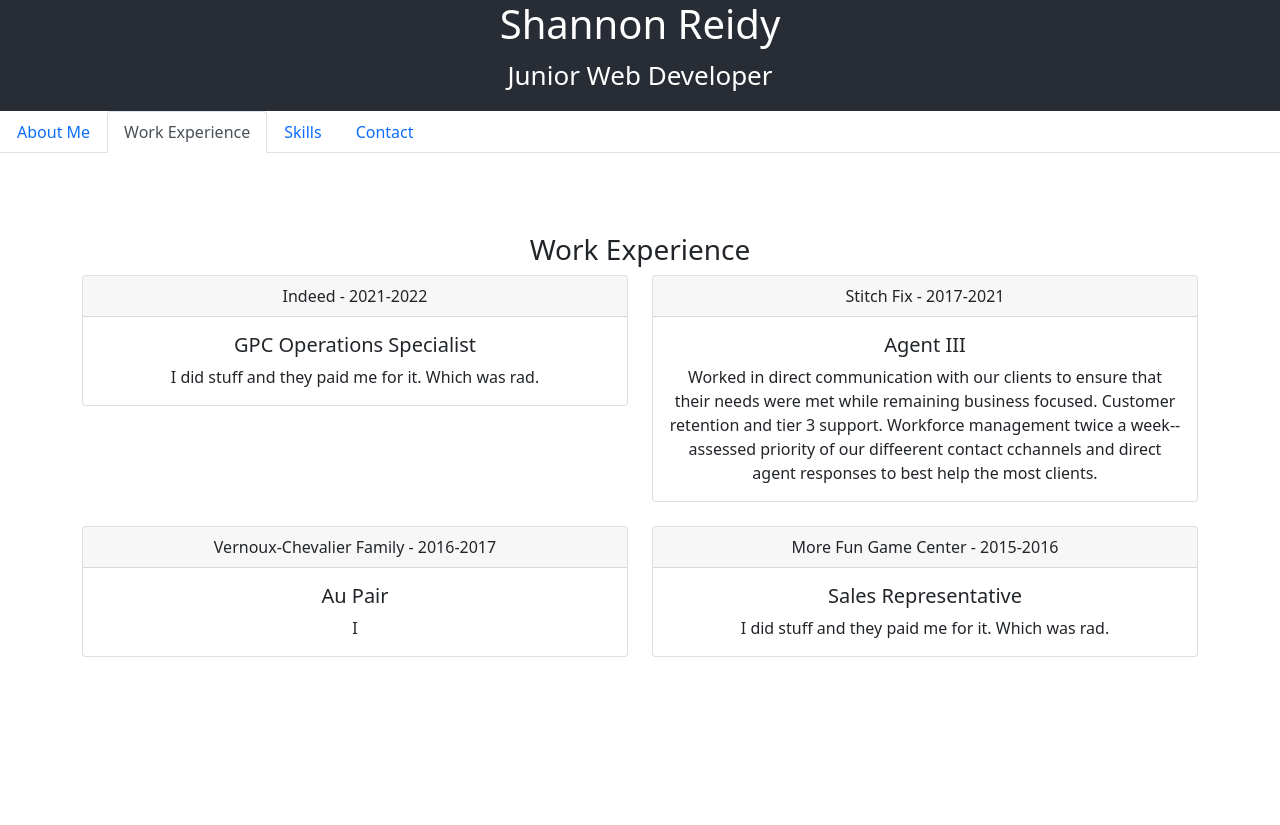
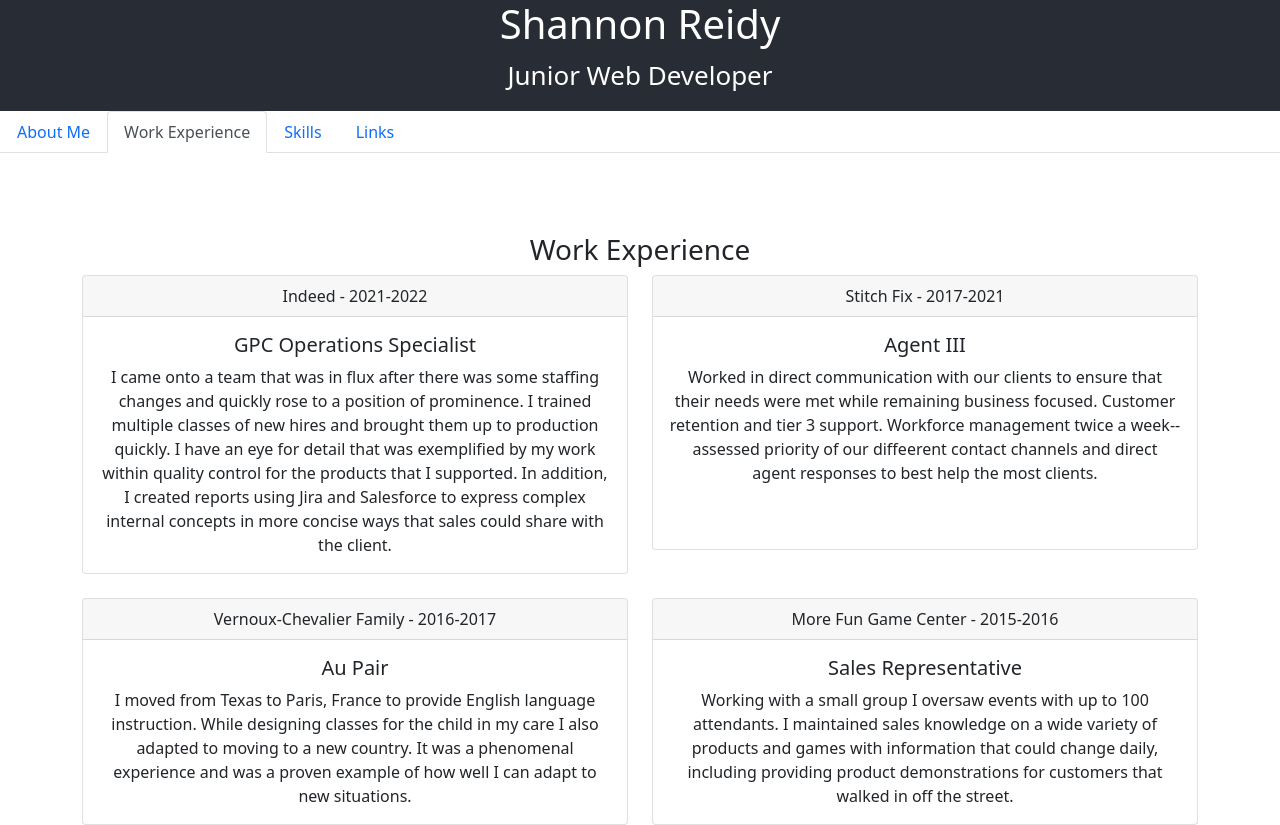
Before and after one commit to FlanaganReidy/FlanaganReidy.github.io, a React (Create React App) app: page / in a window 1280 px wide. Both pictures are taken after a click on the tab "Work Experience". Before the commit the page ends 800 px from the top, so only its background shows below. Built offline with nearby package versions, Linux system fonts and the light colour scheme.

Commit message:
profile and work experience added

```diff
--- a/public/index.html
+++ b/public/index.html
@@ -7,7 +7,7 @@
     <meta name="theme-color" content="#000000" />
     <meta
       name="description"
-      content="Web site created using create-react-app"
+      content="Personal website"
     />
     <link rel="apple-touch-icon" href="%PUBLIC_URL%/logo192.png" />
     <!--
@@ -24,7 +24,7 @@
       work correctly both with client-side routing and a non-root public URL.
       Learn how to configure a non-root public URL by running `npm run build`.
     -->
-    <title>React App</title>
+    <title>Shannon Reidy</title>
   </head>
   <body>
     <noscript>You need to enable JavaScript to run this app.</noscript>
--- a/src/App.js
+++ b/src/App.js
@@ -20,7 +20,7 @@ function App() {
           <Tab eventKey="skills" title="Skills">
           <Skills />
           </Tab>
-          <Tab eventKey="contact" title="Contact">
+          <Tab eventKey="links" title="Links">
         </Tab>
       </Tabs>
 
--- a/src/Header.js
+++ b/src/Header.js
@@ -2,6 +2,7 @@ import logo from './logo.svg';
 import {Row, Col} from 'react-bootstrap';
 function Header(){
     return (
+
         <header className="App-header">
             <Row>
             <h1>Shannon Reidy</h1>
--- a/src/Profile.js
+++ b/src/Profile.js
@@ -10,10 +10,16 @@ function Profile(){
                 <Col>
                     <h3>
                         Who am I?
-                        </h3>
+                    </h3>
+                    <br />
+
+                    <p>
+                        My name is Shannon Reidy and I'm a Junior Web Developer from Austin, Texas. <br /> <br /> In my work history I've worn many different hats, working in operations and customer service while persuing my dream of web development I've learned how to adapt and grow to rise to any challenge that's in front of me. <br /> <br /> In my personal life, I have a deep love of game design and fiction writing. I like to apply my love of puzzle solving to the work that I do. I want to share my passion with everyone and I bring this energy to everything that I do.
+
+                    </p>
                 </Col>
                 <Col>
-                    <Image src={profilepic} rounded="true" alt="It's me!" className="profilePic"/>
+                    <Image src={profilepic} rounded alt="It's me!" className="profilePic"/>
                 </Col>
 
             </Row>
--- a/src/Work.js
+++ b/src/Work.js
@@ -11,7 +11,7 @@ function Work (){
                 <Card.Body>
                     <Card.Title>GPC Operations Specialist</Card.Title>
                     <Card.Text>
-                        I did stuff and they paid me for it. Which was rad.
+                        I came onto a team that was in flux after there was some staffing changes and quickly rose to a position of prominence. I trained multiple classes of new hires and brought them up to production quickly. I have an eye for detail that was exemplified by my work within quality control for the products that I supported. In addition, I created reports using Jira and Salesforce to express complex internal concepts in more concise ways that sales could share with the client.
                     </Card.Text>
                 </Card.Body>
             </Card>
@@ -21,10 +21,10 @@ function Work (){
                 <Card.Body>
                     <Card.Title>Agent III</Card.Title>
                     <Card.Text>
-                        Worked in direct communication with our clients to ensure that their needs
-                        were met while remaining business focused. Customer retention and tier 3
-                        support. Workforce management twice a week--assessed priority of our diffeerent
-                        contact cchannels and direct agent responses to best help the most clients.
+                        Worked in direct communication with our clients to ensure that their needs were met while remaining business focused. Customer retention and tier 3 support. Workforce management twice a week--assessed priority of our diffeerent contact channels and direct agent responses to best help the most clients.
+                        <br/>
+                        <br/>
+                        <br/>
                     </Card.Text>
                 </Card.Body>
             </Card>
@@ -38,7 +38,8 @@ function Work (){
                 <Card.Body>
                     <Card.Title>Au Pair</Card.Title>
                     <Card.Text>
-                        I
+                    I moved from Texas to Paris, France to provide English language instruction. While designing classes for the child in my care I also adapted to moving to a new country. It was a phenomenal experience and was a proven example of how well I can adapt to new situations.
+
                     </Card.Text>
                 </Card.Body>
             </Card>
@@ -48,7 +49,7 @@ function Work (){
                 <Card.Body>
                     <Card.Title>Sales Representative</Card.Title>
                     <Card.Text>
-                        I did stuff and they paid me for it. Which was rad.
+                    Working with a small group I oversaw events with up to 100 attendants. I maintained sales knowledge on a wide variety of products and games with information that could change daily, including providing product demonstrations for customers that walked in off the street.
                     </Card.Text>
                 </Card.Body>
             </Card>
```
